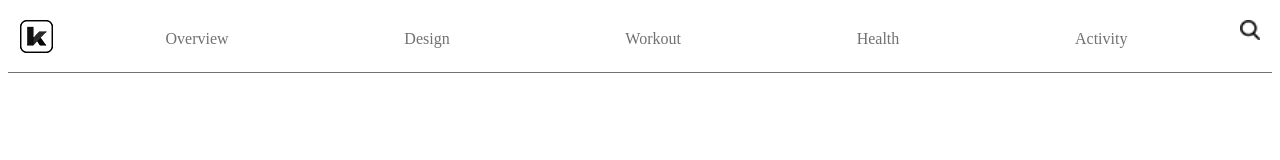
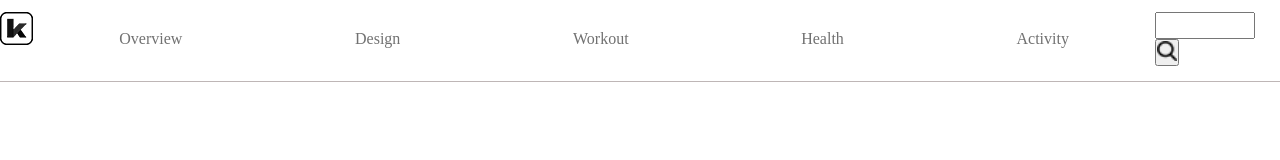
Before and after one commit to vladgodun/smartwatch, a website: page index.html in a window 1280 px wide. Drawn offline with Linux system fonts and the light colour scheme.

Commit message:
add line and add input adn button search

```diff
--- a/css/all.css
+++ b/css/all.css
@@ -1,4 +1,11 @@
+* {
+  margin: 0;
+  padding: 0;
+}
 
+.header {
+  border-bottom: 1px solid #beb6b6;
+}
 
 .header__menu {
   display: flex;
@@ -35,3 +42,12 @@
   width: auto;
   height: 1px;
 }
+
+#search {
+  width: 100px;
+  padding-top: 8px;
+}
+
+.search__button {
+  padding: 0;
+}
--- a/index.html
+++ b/index.html
@@ -21,13 +21,13 @@
         <a href="#" class="header__nav-link">Health</a>
         <a href="#" class="header__nav-link">Activity</a>
       </nav>
-      <img class="header__search" src="/img/search.png" alt="search">
+      <form action="#">
+        <input type="search" id="search">
+        <button class="search__button"> <img class="header__search" src="/img/search.png" alt="search"></button>
+      </form>
+      <!-- <img class="header__search" src="/img/search.png" alt="search"> -->
     </div>
-    <div class="header__line"></div>
-    <!-- <hr>  -->
-    <!-- I think done line before menu -->
-
-
+    <!-- <div class="header__line"></div> -->
   </header>
 
 </body>
--- a/scss/block/header.scss
+++ b/scss/block/header.scss
@@ -2,11 +2,14 @@
 
 
 .header {
+
+
     &__menu {
         display: flex;
         justify-content: space-around;
         width: 100%;
         padding: 12px 0 15px;
+
     }
 
     &__nav {
@@ -40,4 +43,18 @@
         height: 1px;
 
     }
+
+    border-bottom: 1px solid $primaryLightSilver;
 }
+
+#search {
+    width: 100px;
+    padding-top: 8px;
+
+}
+
+.search {
+    &__button {
+        padding: 0;
+    }
+}
--- /dev/null
+++ b/scss/style.scss
@@ -0,0 +1,4 @@
+* {
+    margin: 0;
+    padding: 0;
+}
```
